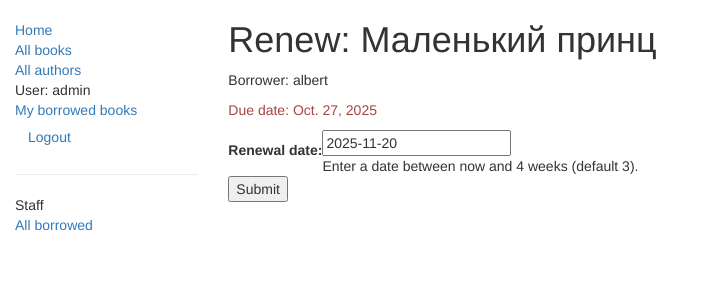
After one commit to doker123/localLibrary, a Django app: page /catalog/book/01c5d48f-30c5-4e4c-9192-0f20e11592ea/renew/ in a window 1280 px wide. The commit adds this page. Shown: the top 300 px of the page, without its empty margins (0-704 px from the left). Run offline with Django 5.2, Linux system fonts and the light colour scheme; a user stored in the database is signed in; data comes from the database, SQL or seed files in the repository; both versions use the stored data as it was after the commit; some libraries are stand-ins or nearby versions.

Commit message:
Написал аунтификацию пользователя и функции для персонала

```diff
--- /dev/null
+++ b/catalog/forms.py
@@ -0,0 +1,25 @@
+from django.core.exceptions import ValidationError
+from django.utils.translation import gettext_lazy as _
+import datetime  # for checking renewal date range.
+
+from django import forms
+
+
+class RenewBookForm(forms.Form):
+    """Form for a librarian to renew books."""
+    renewal_date = forms.DateField(
+            help_text="Enter a date between now and 4 weeks (default 3).")
+
+    def clean_renewal_date(self):
+        data = self.cleaned_data['renewal_date']
+
+        # Check date is not in past.
+        if data < datetime.date.today():
+            raise ValidationError(_('Invalid date - renewal in past'))
+        # Check date is in range librarian allowed to change (+4 weeks)
+        if data > datetime.date.today() + datetime.timedelta(weeks=4):
+            raise ValidationError(
+                _('Invalid date - renewal more than 4 weeks ahead'))
+
+        # Remember to always return the cleaned data.
+        return data
--- a/catalog/models.py
+++ b/catalog/models.py
@@ -1,7 +1,9 @@
 import uuid
-
 from django.db import models
 from django.urls import reverse
+from django.contrib.auth.models import User
+from datetime import date
+
 
 class Genre(models.Model):
 
@@ -42,6 +44,7 @@ class BookInstance(models.Model):
     id = models.UUIDField(primary_key=True, default=uuid.uuid4, help_text="Уникальный id для именно этой книги во всей библиотеке")
     book = models.ForeignKey('Book', on_delete=models.SET_NULL, null=True)
     imprint = models.CharField(max_length=200)
+    borrower = models.ForeignKey(User, on_delete=models.SET_NULL, null=True, blank=True, related_name='borrower')
     due_back = models.DateField(null=True, blank=True)
 
     LOAN_STATUS = (
@@ -54,6 +57,13 @@ class BookInstance(models.Model):
 
     class Meta:
         ordering = ['due_back']
+        permissions = (("can_mark_returned", "Set book as returned"),)
+
+    @property
+    def is_overdue(self):
+        if self.due_back < date.today():
+            return True
+        return False
 
 
     def __str__(self):
--- a/catalog/urls.py
+++ b/catalog/urls.py
@@ -9,5 +9,8 @@ urlpatterns = [
     path('book/<int:pk>/', views.BookDetailView.as_view(), name='book_detail'),
     path('authors/', views.AuthorListView.as_view(), name='authors'),
     path('author/<int:pk>/', views.AuthorDetailView.as_view(), name='author_detail'),
+    path('my books/', views.LoanedBookListView.as_view(), name='my_borrowed'),
+    path('borrowed/', views.LoanedBooksAllListView.as_view(), name='borrowed'),
+    path('book/<uuid:pk>/renew/', views.renew_book_librarian, name='renew_book_librarian'),
 
 ]
--- a/catalog/views.py
+++ b/catalog/views.py
@@ -1,7 +1,14 @@
 from django.shortcuts import render
 from django.views import generic
-from .models import Book, Author, BookInstance
-from django.contrib.auth.decorators import login_required
+from .models import Book, Author, BookInstance, Genre, Language
+from django.contrib.auth.mixins import LoginRequiredMixin
+from django.contrib.auth.mixins import PermissionRequiredMixin
+from django.shortcuts import get_object_or_404
+from django.http import HttpResponseRedirect
+from django.urls import reverse
+import datetime
+from django.contrib.auth.decorators import login_required, permission_required
+from catalog.forms import RenewBookForm
 
 
 
@@ -27,18 +34,93 @@ def index(request):
 
 class BookListView(generic.ListView):
     model = Book
-    paginate_by = 2
+    paginate_by = 10
 
 class BookDetailView(generic.DetailView):
     model = Book
 
 class AuthorListView(generic.ListView):
     model = Author
-    paginate_by = 2
+    paginate_by = 10
 
 class AuthorDetailView(generic.DetailView):
     model = Author
 
+class GenreListView(generic.ListView):
+    model = Genre
+    paginate_by = 10
+
+class GenreDetailView(generic.DetailView):
+    model = Genre
+
+class LanguageListView(generic.ListView):
+    model = Language
+    paginate_by = 10
+
+class LanguageDetailView(generic.DetailView):
+    model = Language
+
+class BookInstanceListView(generic.ListView):
+    model = BookInstance
+    paginate_by = 10
+
+class BookInstanceDetailView(generic.DetailView):
+    model = BookInstance
+
+
+
+class LoanedBookListView(LoginRequiredMixin,generic.ListView):
+    model = BookInstance
+    template_name = 'catalog/bookinstance_list_borrowed_user.html'
+    paginate_by = 10
+
+    def get_queryset(self):
+        return (BookInstance.objects.filter(borrower=self.request.user)
+                .filter(status__exact='o')
+                .order_by('due_back'))
+
+
+class LoanedBooksAllListView(PermissionRequiredMixin,generic.ListView):
+    model = BookInstance
+    permission_required = 'catalog.can_mark_returned'
+    template_name = 'catalog/bookinstance_list_borrowed_All.html'
+    paginate_by = 10
+
+    def get_queryset(self):
+        return (BookInstance.objects.filter(borrower=self.request.user)
+                .filter(status__exact='o')
+                .order_by('due_back'))
+
+
 @login_required
-def my_books(request):
-    pass
+@permission_required('catalog.can_mark_returned', raise_exception=True)
+def renew_book_librarian(request, pk):
+    """View function for renewing a specific BookInstance by librarian."""
+    book_instance = get_object_or_404(BookInstance, pk=pk)
+
+    # If this is a POST request then process the Form data
+    if request.method == 'POST':
+
+        # Create a form instance and populate it with data from the request (binding):
+        form = RenewBookForm(request.POST)
+
+        # Check if the form is valid:
+        if form.is_valid():
+            # process the data in form.cleaned_data as required (here we just write it to the model due_back field)
+            book_instance.due_back = form.cleaned_data['renewal_date']
+            book_instance.save()
+
+            # redirect to a new URL:
+            return HttpResponseRedirect(reverse('all-borrowed'))
+
+    # If this is a GET (or any other method) create the default form
+    else:
+        proposed_renewal_date = datetime.date.today() + datetime.timedelta(weeks=3)
+        form = RenewBookForm(initial={'renewal_date': proposed_renewal_date})
+
+    context = {
+        'form': form,
+        'book_instance': book_instance,
+    }
+
+    return render(request, 'catalog/book_renew_librarian.html', context)
--- a/templates/base.html
+++ b/templates/base.html
@@ -26,11 +26,24 @@
                     <li><a href="{% url 'authors' %}">All authors</a></li>
                     {% if user.is_authenticated %}
                         <li>User: {{ user.get_username }}</li>
-                        <li><a href="{% url 'logout' %}?next={{ request.path }}">Logout</a></li>
+                        <li><a href="{% url 'my_borrowed' %}">My borrowed books</a></li>
+                        <li>
+                            <form id="logout-form" method="post" action="{% url 'logout' %}">
+                                {% csrf_token %}
+                                <button type="submit" class="btn btn-link">Logout</button>
+                            </form>
+                        </li>
                     {% else %}
                         <li><a href="{% url 'login' %}?next={{ request.path }}">Login</a></li>
                     {% endif %}
                 </ul>
+                {% if user.is_staff %}
+                    <hr>
+                    <ul class="sidebar-nav">
+                    <li>Staff</li>
+                    <li><a href="{% url 'borrowed' %}">All borrowed</a></li>
+                {% endif %}
+            </ul>
             {% endblock %}
         </div>
         <div class="col-sm-10 ">
--- /dev/null
+++ b/templates/catalog/book_renew_librarian.html
@@ -0,0 +1,15 @@
+{% extends "base.html" %}
+
+{% block content %}
+    <h1>Renew: {{book_instance.book.title}}</h1>
+    <p>Borrower: {{book_instance.borrower}}</p>
+    <p{% if book_instance.is_overdue %} class="text-danger"{% endif %}>Due date: {{book_instance.due_back}}</p>
+
+    <form action="" method="post">
+        {% csrf_token %}
+        <table>
+        {{ form.as_table }}
+        </table>
+        <input type="submit" value="Submit">
+    </form>
+{% endblock %}
```
Also changed, not shown: catalog/admin.py (+2 -10 lines), templates/catalog/bookinstance_list_borrowed_All.html (added, +19 -0 lines), templates/catalog/bookinstance_list_borrowed_user.html (added, +19 -0 lines), db.sqlite3.
